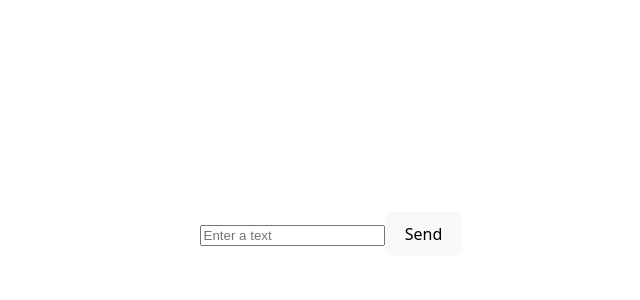
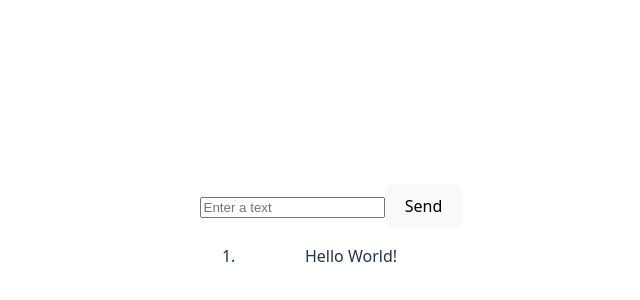
Before and after one commit to abdel1413/OptimisticStateFunction, a React (Vite) app: page / in a window 1280 px wide. Shown: the part 166-466 px from the top of the page, without its empty margins (309-949 px from the left). Built offline with nearby package versions, Linux system fonts and the light colour scheme.

Commit message:
form Action function to return an new message

```diff
--- a/Thread.jsx
+++ b/Thread.jsx
@@ -1,14 +1,43 @@
- import React from 'react';
+ import React, { startTransition, useOptimistic } from 'react';
 export function Thread({messages, handleSend,}) {
 
+
     const formRef = React.useRef(null);
+
+    function formAction(formData){
+        const message = formData.get('message')
+
+        addOptimisticMessage(message)
+        formRef.current.reset();
+        startTransition(async()=>{
+
+       await handleSend(formData)
+        })
+    }
+
+     const [optimisticMessages, addOptimisticMessage] =useOptimistic(messages,
+        (state, newMessage) =>
+        [{text: newMessage, sending: true}, ...state]
+    );
+
+
+
   return (
     <div>
-       <form action="formAction" ref={formRef}>
+       <form action={formAction}ref={formRef}>
         <input type="text" name="message" placeholder='Enter a text' />
         <button type="submit">Send</button>
        </form>
+         <ol>
+        {optimisticMessages.map((msg, index) => (
 
+            <li key={index} style={{opacity: msg.sending ? 0.5 : 1}}>
+                {msg.text}
+                {!!msg.sending && ' (sending...)'}
+            </li>
+        ))}
+
+       </ol>
     </div>
   );
 }
--- a/actions.jsx
+++ b/actions.jsx
@@ -2,7 +2,7 @@
 
 export async function deliveryMessage(message){
    await new Promise(resolve =>setTimeout (resolve,2000))
-   return `Delivered: ${message}`
+   return message
 
 
 }
--- a/src/App.jsx
+++ b/src/App.jsx
@@ -5,13 +5,13 @@ import { deliveryMessage } from '../actions'
 import { Thread } from '../Thread'
 
 function App() {
-const [messages, setMessages]=useState({message: 'Hello World!', sending: false, key:1})
+const [messages, setMessages]=useState([{text: 'Hello World!', sending: false, key:1}])
 
 
 async function handleSend(formData){
   const sentMessage = await deliveryMessage(formData.get('message'))
   startTransition(()=>{
-    setMessages({messages: sentMessage, ...messages})
+    setMessages((messages)=>[{ text: sentMessage, ...messages}])
   }
 
   )
```
